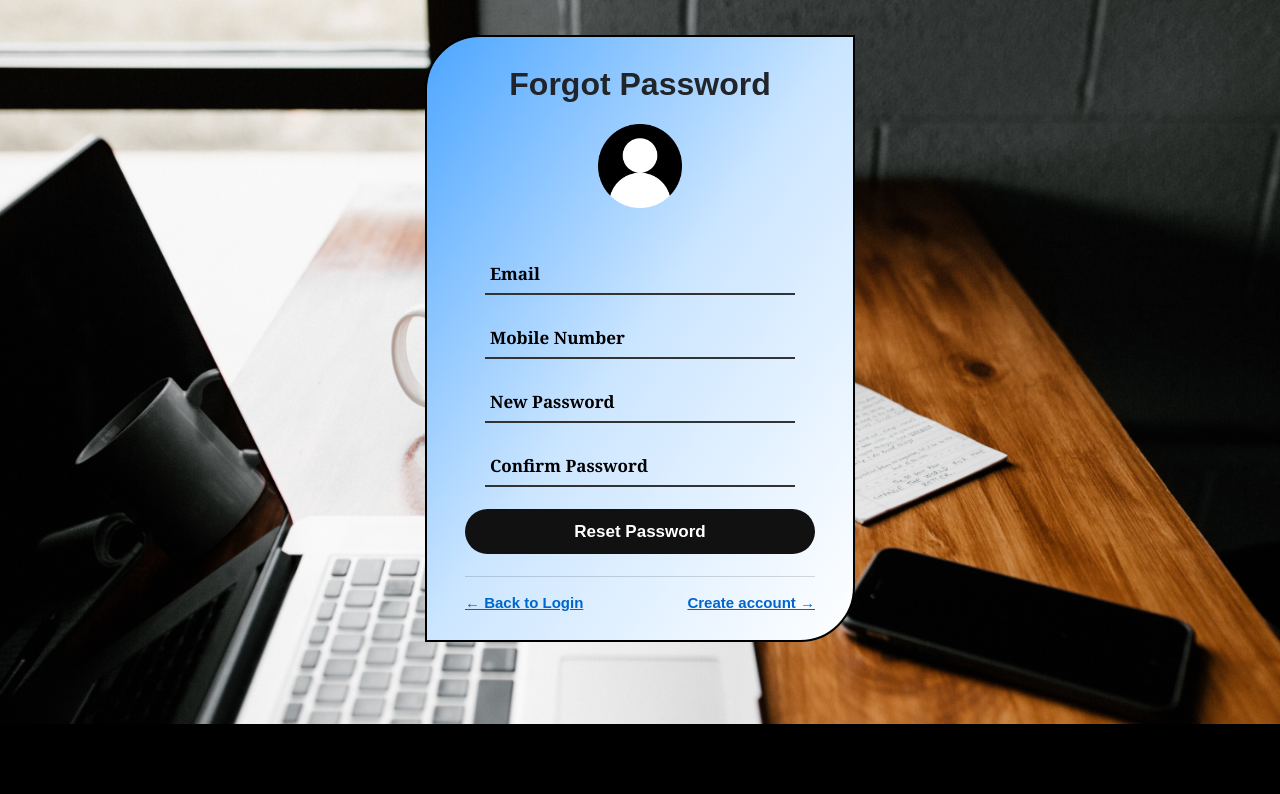
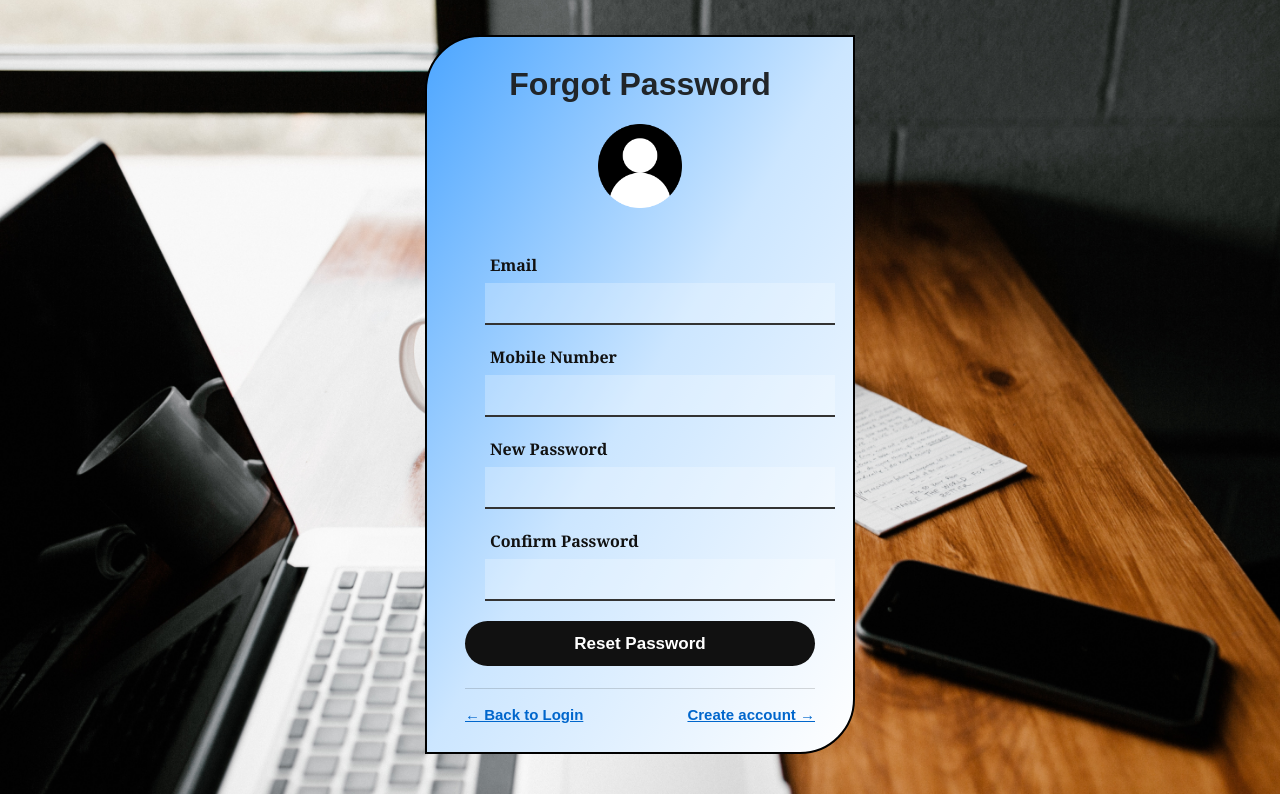
Before and after one commit to SnehalBarate/Local-City-Job-Portal, a PHP site: page /forgot_pass.php in a window 1280 px wide. Shown: the part 76-870 px from the top of the page. Before the commit the page ends 800 px from the top, so only its background shows below. Run offline with PHP 8.4, Linux system fonts and the light colour scheme.

Commit message:
forgot_pass.php

```diff
--- a/forgot_pass.php
+++ b/forgot_pass.php
@@ -55,7 +55,7 @@ if(isset($_POST['reset_btn']))
 
     <style>
         /* ==========================================
-           FORGOT PASSWORD BOX
+           FORGOT PASSWORD CARD
         ========================================== */
 
         .forgot_box {
@@ -100,10 +100,37 @@ if(isset($_POST['reset_btn']))
         }
 
         .forgot_box .form {
-            position: relative !important;
-            margin-bottom: 22px !important;
+            width: 100% !important;
+
+            margin-bottom: 20px !important;
+
             text-align: left !important;
+
+            position: static !important;
         }
+
+        /* ==========================================
+           LABEL
+        ========================================== */
+
+        .forgot_box .form-label {
+            position: static !important;
+
+            display: block !important;
+
+            margin: 0 0 6px 5px !important;
+
+            font-size: 16px !important;
+            font-weight: 600 !important;
+
+            color: #111 !important;
+
+            pointer-events: auto !important;
+        }
+
+        /* ==========================================
+           INPUT
+        ========================================== */
 
         .forgot_box .textbox {
             width: 100% !important;
@@ -112,34 +139,15 @@ if(isset($_POST['reset_btn']))
             border: none !important;
             border-bottom: 2px solid #333 !important;
 
-            background: transparent !important;
+            background: rgba(255,255,255,0.25) !important;
+
             outline: none !important;
 
             font-size: 16px !important;
-            padding: 8px 5px !important;
+
+            padding: 7px 5px !important;
 
             box-sizing: border-box !important;
-        }
-
-        .forgot_box .form-label {
-            position: absolute !important;
-
-            left: 5px !important;
-            top: 8px !important;
-
-            font-size: 17px !important;
-            font-weight: 600 !important;
-
-            pointer-events: none !important;
-
-            transition: 0.2s !important;
-        }
-
-        .forgot_box .textbox:focus + .form-label,
-        .forgot_box .textbox:not(:placeholder-shown) + .form-label {
-            top: -18px !important;
-            font-size: 13px !important;
-            color: #0066cc !important;
         }
 
         .forgot_box .textbox:focus {
@@ -147,7 +155,7 @@ if(isset($_POST['reset_btn']))
         }
 
         /* ==========================================
-           RESET PASSWORD BUTTON
+           RESET BUTTON
         ========================================== */
 
         .forgot_box .btn_desi {
@@ -199,6 +207,7 @@ if(isset($_POST['reset_btn']))
             padding: 15px 0 0 !important;
 
             display: flex !important;
+
             justify-content: space-between !important;
             align-items: center !important;
 
@@ -330,15 +339,14 @@ if(isset($_POST['reset_btn']))
       class="regbackground">
 
 
-<!-- ==========================================
-     NAVBAR
-========================================== -->
+<!-- NAVBAR -->
 
 <nav class="navbar navbar-expand-lg navbar-dark bg-dark">
 
     <img src="static/images/logoimg.png"
          alt="logo"
          class="logo">
+
 
     <button class="navbar-toggler"
             type="button"
@@ -353,8 +361,6 @@ if(isset($_POST['reset_btn']))
     <div class="collapse navbar-collapse"
          id="navbarSupportedContent">
 
-
-        <!-- LEFT NAVBAR -->
 
         <ul class="navbar-nav mr-auto">
 
@@ -424,8 +430,6 @@ if(isset($_POST['reset_btn']))
         </ul>
 
 
-        <!-- RIGHT NAVBAR -->
-
         <ul class="navbar-nav ms-auto">
 
             <li class="nav-item active">
@@ -458,12 +462,9 @@ if(isset($_POST['reset_btn']))
 </nav>
 
 
-<!-- ==========================================
-     SUCCESS PAGE
-========================================== -->
-
 <?php if($flag == 3) : ?>
 
+<!-- PASSWORD RESET SUCCESS -->
 
 <div class="logo_box forgot_box">
 
@@ -524,12 +525,9 @@ if(isset($_POST['reset_btn']))
 </div>
 
 
-<!-- ==========================================
-     FORGOT PASSWORD FORM
-========================================== -->
-
 <?php else : ?>
 
+<!-- FORGOT PASSWORD FORM -->
 
 <div class="logo_box forgot_box">
 
@@ -575,16 +573,15 @@ if(isset($_POST['reset_btn']))
 
         <div class="form">
 
+            <label class="form-label">
+                Email
+            </label>
+
             <input type="email"
                    name="email_id"
                    placeholder=" "
                    class="textbox"
                    required>
-
-
-            <label class="form-label">
-                Email
-            </label>
 
         </div>
 
@@ -593,16 +590,15 @@ if(isset($_POST['reset_btn']))
 
         <div class="form">
 
+            <label class="form-label">
+                Mobile Number
+            </label>
+
             <input type="text"
                    name="mobile_no"
                    placeholder=" "
                    class="textbox"
                    required>
-
-
-            <label class="form-label">
-                Mobile Number
-            </label>
 
         </div>
 
@@ -611,16 +607,15 @@ if(isset($_POST['reset_btn']))
 
         <div class="form">
 
+            <label class="form-label">
+                New Password
+            </label>
+
             <input type="password"
                    name="new_password"
                    placeholder=" "
                    class="textbox"
                    required>
-
-
-            <label class="form-label">
-                New Password
-            </label>
 
         </div>
 
@@ -629,16 +624,15 @@ if(isset($_POST['reset_btn']))
 
         <div class="form">
 
+            <label class="form-label">
+                Confirm Password
+            </label>
+
             <input type="password"
                    name="confirm_password"
                    placeholder=" "
                    class="textbox"
                    required>
-
-
-            <label class="form-label">
-                Confirm Password
-            </label>
 
         </div>
 
@@ -679,10 +673,6 @@ if(isset($_POST['reset_btn']))
 <?php endif; ?>
 
 
-<!-- ==========================================
-     SCRIPTS
-========================================== -->
-
 <script src="https://code.jquery.com/jquery-3.3.1.slim.min.js"
         crossorigin="anonymous"></script>
 
```
